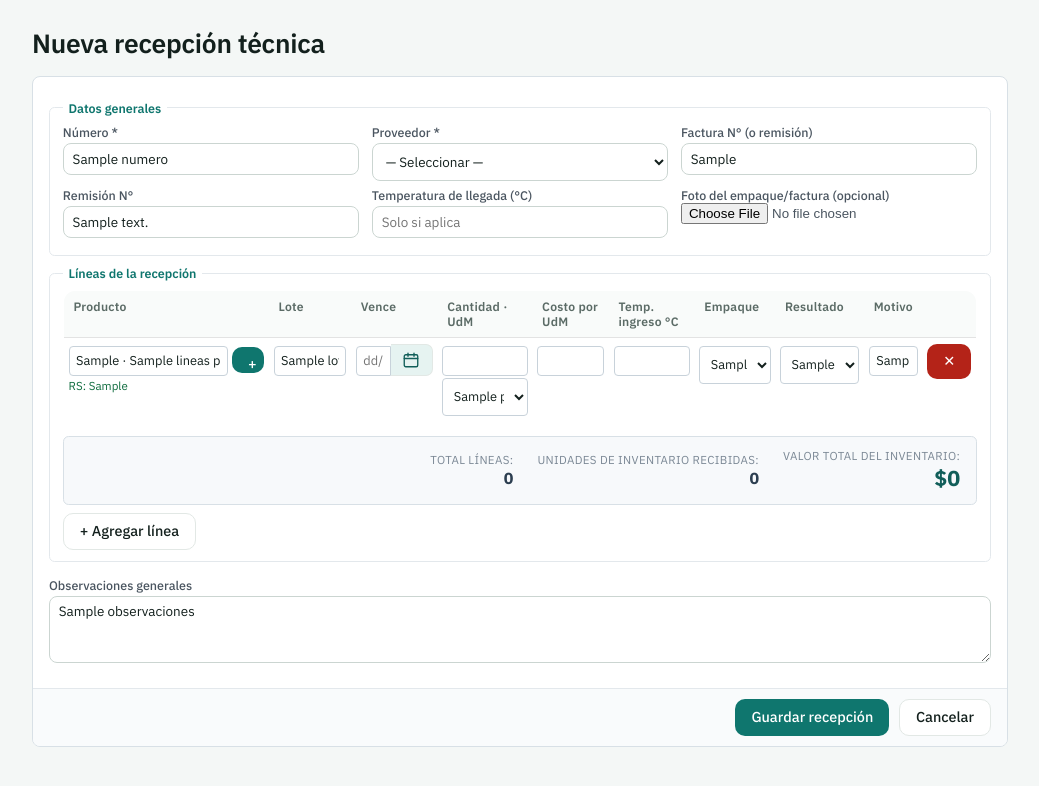
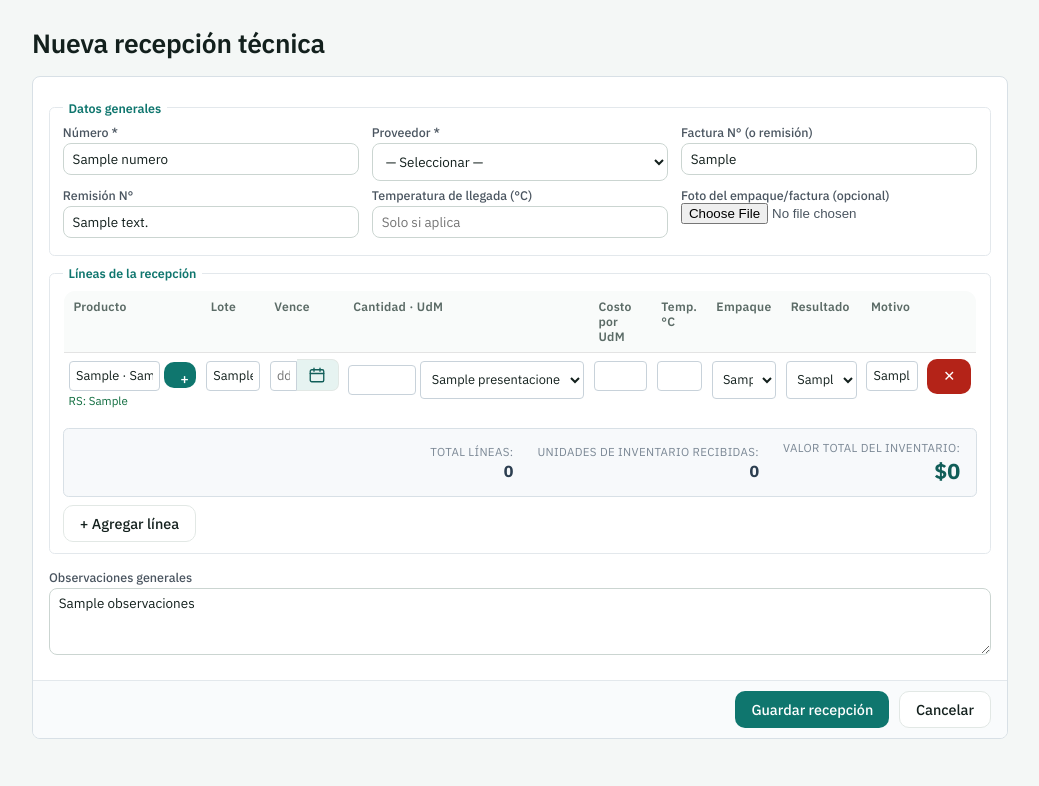
Before and after one commit to ahinar/drogueria, a Flask app: template app/templates/recepciones/form.html in a window 1280 px wide. Shown: the top 786 px of the page, without its empty margins (240-1279 px from the left). Run offline with Flask 3, Linux system fonts and the light colour scheme; the template is opened without the code that fills it: most values are stand-ins (such as "Sample title", 1, 10 or a date in 2020); data that the repository does not hold is empty; parts of the project's set-up code (start-up, migrations or seed data) failed here and were passed over.

Commit message:
Recepcion: cantidad y UdM en la misma linea, columnas mas ajustadas
Co-Authored-By: Claude Opus 5.5 <noreply@anthropic.com>
Claude-Session: https://claude.ai/code/session_01QH2v5ZUsuWS1BxabNc9SxA

```diff
--- a/app/templates/recepciones/form.html
+++ b/app/templates/recepciones/form.html
@@ -57,16 +57,16 @@
       <table class="tabla tabla-recepcion" id="tabla-lineas">
         <thead>
           <tr>
-            <th style="width:26%">Producto</th>
-            <th style="width:10%">Lote</th>
+            <th style="width:22%">Producto</th>
+            <th style="width:9%">Lote</th>
             <th style="width:10%">Vence</th>
-            <th style="width:11%">Cantidad · UdM</th>
-            <th style="width:9%">Costo por UdM</th>
-            <th style="width:10%">Temp. ingreso °C</th>
-            <th style="width:9%">Empaque</th>
-            <th style="width:10%">Resultado</th>
-            <th style="width:12%">Motivo</th>
-            <th style="width:5%"></th>
+            <th style="width:18%">Cantidad · UdM</th>
+            <th style="width:8%">Costo por UdM</th>
+            <th style="width:6%">Temp. °C</th>
+            <th style="width:8%">Empaque</th>
+            <th style="width:9%">Resultado</th>
+            <th style="width:7%">Motivo</th>
+            <th style="width:3%"></th>
           </tr>
         </thead>
         <tbody id="lineas-body">
@@ -93,11 +93,12 @@
               </td>
               <td><input type="text" name="linea_lote" value="{{ lp.lote }}" {% if lp.maneja_vencimiento %}required{% endif %}></td>
               <td><input type="date" name="linea_vencimiento" value="{{ lp.vencimiento }}" {% if lp.maneja_vencimiento %}required{% endif %}></td>
-              <td><input type="number" name="linea_cantidad_recibida" step="0.01" min="0.01" value="{{ lp.cantidad_recibida }}" required>
+              <td><div class="cant-udm">{# cantidad y UdM en la misma línea, como Odoo #}
+                <input type="number" name="linea_cantidad_recibida" step="0.01" min="0.01" value="{{ lp.cantidad_recibida }}" required>
                 {# "Viene en": Tableta, Sobre x 10, Caja x 100 (ver recepciones._leer_lineas_formulario) #}
                 <select name="linea_presentacion" class="linea-pres" aria-label="Unidad en que llegó" data-actual="{{ lp.presentacion_id }}">
                   {% for o in lp.presentaciones %}<option value="{{ o.id }}" data-factor="{{ o.factor }}" {% if o.id == lp.presentacion_id %}selected{% endif %}>{{ o.nombre }}</option>{% endfor %}
-                </select>
+                </select></div>
                 <input type="number" name="linea_factor_otro" class="linea-otro" min="2" step="1" placeholder="¿Cuántas trae?"
                        value="{{ lp.factor_otro }}" {% if lp.presentacion_id != 'otra' %}hidden{% endif %}>
                 <small class="linea-equivale suave"></small></td>
@@ -135,8 +136,9 @@
             </td>
             <td><input type="text" name="linea_lote"></td>
             <td><input type="date" name="linea_vencimiento"></td>
-            <td><input type="number" name="linea_cantidad_recibida" step="0.01" min="0.01" value="0" required>
-              <select name="linea_presentacion" class="linea-pres" aria-label="Viene en"><option value="0" data-factor="1">—</option></select>
+            <td><div class="cant-udm">
+              <input type="number" name="linea_cantidad_recibida" step="0.01" min="0.01" value="0" required>
+              <select name="linea_presentacion" class="linea-pres" aria-label="Viene en"><option value="0" data-factor="1">—</option></select></div>
               {# Solo se ve con "Otra caja…": cuántas unidades trae (ej. 300). Siempre se envía, para que las listas cuadren #}
               <input type="number" name="linea_factor_otro" class="linea-otro" min="2" step="1" placeholder="¿Cuántas trae?" hidden>
               <small class="linea-equivale suave"></small></td>
--- a/static/css/app.css
+++ b/static/css/app.css
@@ -2723,3 +2723,9 @@ html body .credito-opcion:hover { border-color: var(--acento); background: var(-
   .precio-por { grid-template-columns: 1fr; gap: .2rem; }
   .precio-por-fila input[type=text] { max-width: 120px; }
 }
+
+/* Recepción: "Cantidad [1] [CAJA X 300 ▾]" en una sola línea (como Odoo) */
+#tabla-lineas .cant-udm { display: flex; gap: .3rem; align-items: center; }
+#tabla-lineas .cant-udm input[name="linea_cantidad_recibida"] { width: 4.2rem; flex: 0 0 4.2rem; }
+#tabla-lineas .cant-udm select { flex: 1 1 auto; min-width: 0; width: auto; }
+#tabla-lineas .linea-equivale { display: block; margin-top: .15rem; font-size: .72rem; white-space: nowrap; }
```
